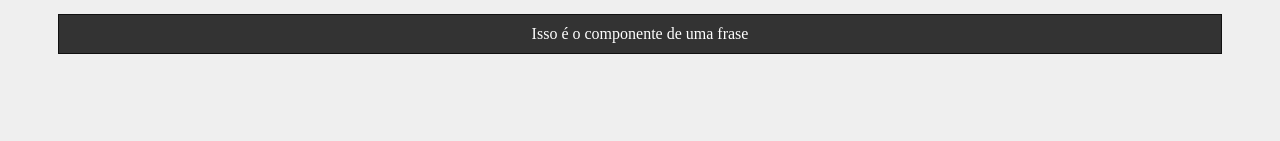
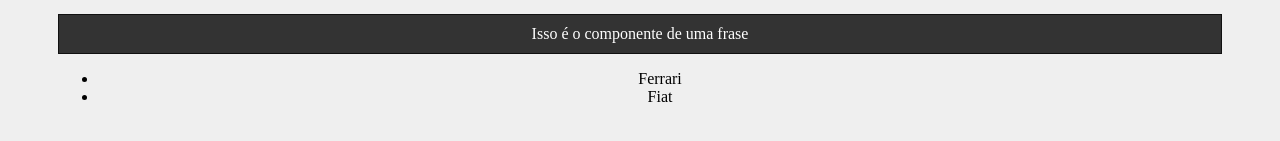
Before and after one commit to maxrodrigues/aula-reactjs-youtube, a React (Create React App) app: page / in a window 1280 px wide. Shown: the part 373-514 px from the top of the page. Built offline with nearby package versions, Linux system fonts and the light colour scheme.

Commit message:
fragments

```diff
--- a/src/App.js
+++ b/src/App.js
@@ -1,6 +1,7 @@
 import "./App.css";
 import Pessoa from "./components/Pessoa";
 import Frase from "./components/Frase";
+import List from "./components/List";
 
 function App() {
     return (
@@ -13,6 +14,7 @@
             />
 
             <Frase />
+            <List />
         </div>
     );
 }
--- /dev/null
+++ b/src/components/Item.js
@@ -0,0 +1,9 @@
+function Item({ marca }) {
+    return (
+        <>
+            <li>{marca}</li>
+        </>
+    );
+}
+
+export default Item;
--- /dev/null
+++ b/src/components/List.js
@@ -0,0 +1,15 @@
+import Item from "./Item";
+
+function List() {
+    return (
+        // <> ISSO SÃO OS FRAGMENTS PARA NÃO TER A NECESSIDADE DE INCLUIR UMA DIV
+        <>
+            <ul>
+                <Item marca="Ferrari" />
+                <Item marca="Fiat" />
+            </ul>
+        </>
+    );
+}
+
+export default List;
```
